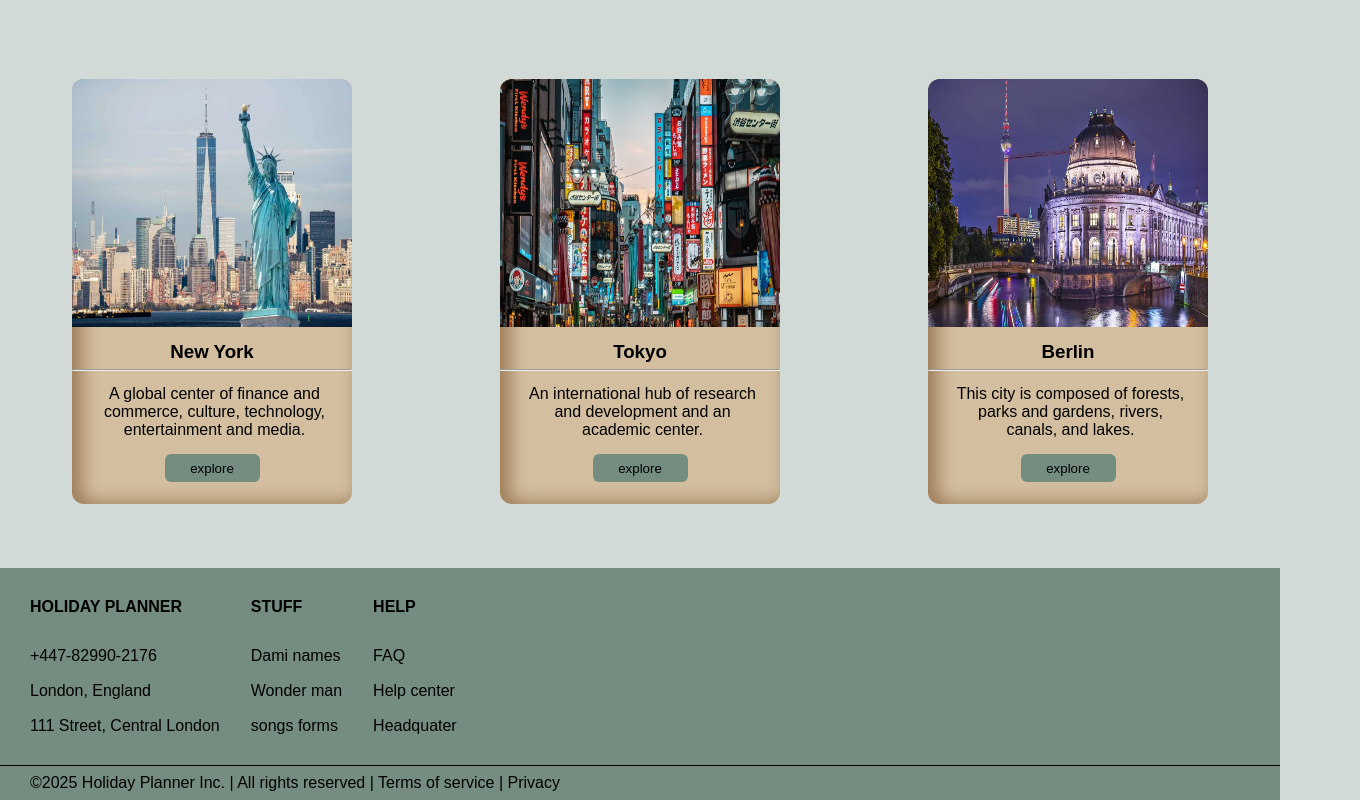
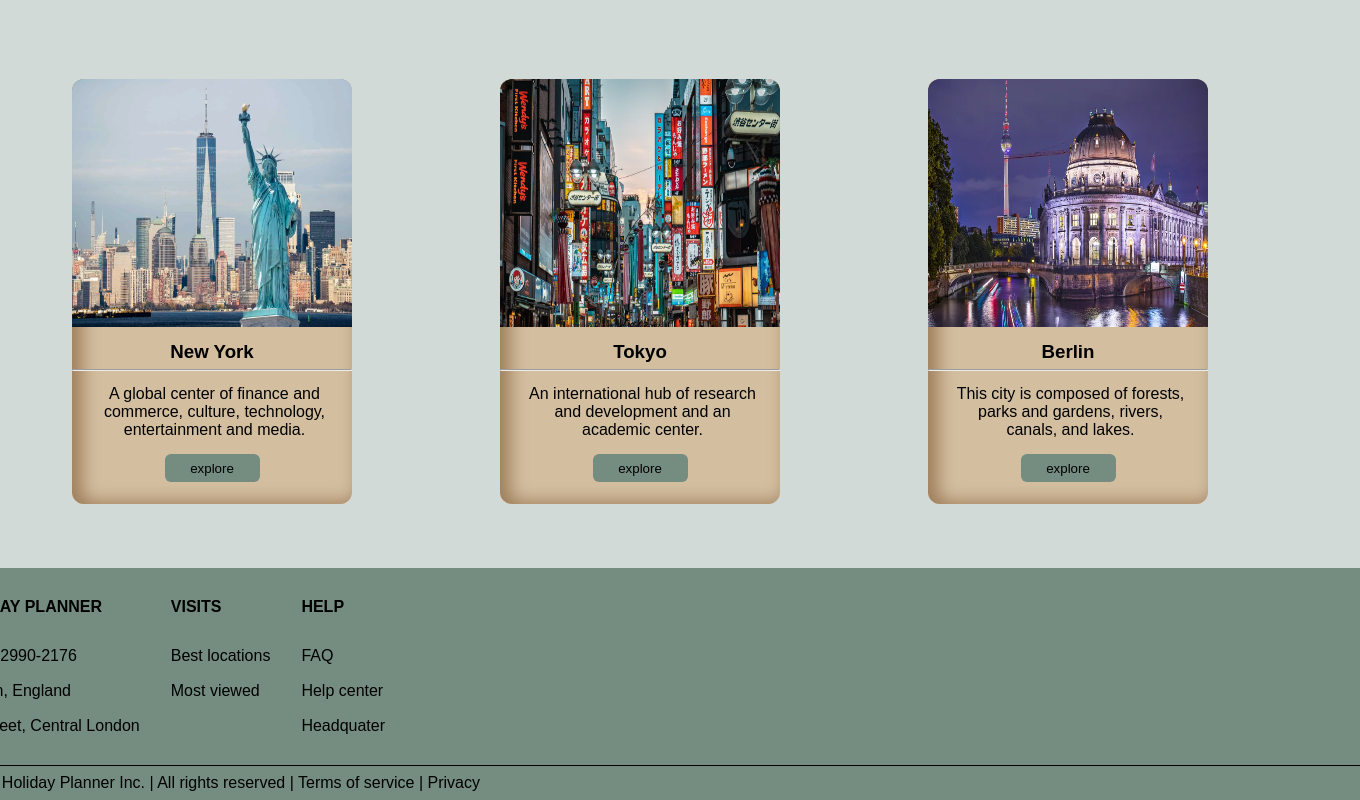
Before and after one commit to bello-damy/holiday-planner, a React (Create React App) app: page / in a window 1280 px wide. Shown: the part 818-1618 px from the top of the page, 1360 px wide, since content can reach past the window. Built offline with nearby package versions, Linux system fonts and the light colour scheme.

Commit message:
routes fixed

```diff
--- a/src/App.css
+++ b/src/App.css
@@ -5,6 +5,9 @@
   box-sizing: border-box;
   align-items: center;
   justify-content: center;
+  display: flex;
+  flex-direction: column;
+  min-height: 100vh;
 }
 
 .product {
--- a/src/App.js
+++ b/src/App.js
@@ -1,8 +1,7 @@
-import { Routes } from 'react-router-dom';
 import './App.css';
 import Card from './cardComponent/Card';
 import Navbar from './pages/Navbar';
-import { BrowserRouter as Router, Route, Switch } from 'react-router-dom';
+import { BrowserRouter as Router, Routes, Route } from 'react-router-dom';
 import { Home, About, Services, Contact } from "./pages/index"
 import Banner from './Banner';
 import Footer from './footerComponent/Footer';
@@ -12,13 +11,11 @@ function App() {
     <div className="App">
       <Navbar />
       <Routes>
-        <Route path="/" element={<Home />} />
-        <Route path="/about" element={<About />} />
-        <Route path="/services" element={<Services />} />
-        <Route path="/contact" element={<Contact />} />
+        <Route path="/" element={<><Home /><Banner /><Card /></>} />
+        <Route path="/about" element={<><About /></>} />
+        <Route path="/services" element={<><Services /></>} />
+        <Route path="/contact" element={<><Contact /></>} />
       </Routes>
-      <Banner />
-      <Card />
       <Footer />
     </div>
   );
--- a/src/Banner.css
+++ b/src/Banner.css
@@ -9,4 +9,5 @@
   font-style: italic;
   border: 2px solid;
   margin: 0 0.5px;
+  width: 90rem;
 }
--- a/src/footerComponent/Footer.css
+++ b/src/footerComponent/Footer.css
@@ -15,3 +15,8 @@
   padding: 1px 1px 4px 0px;
   list-style-type: none;
 }
+
+.main-footer {
+  margin-top: auto;
+  width: 90rem;
+}
--- a/src/footerComponent/Footer.js
+++ b/src/footerComponent/Footer.js
@@ -18,12 +18,11 @@ const Footer = () => {
           </div>
           {/* column2 */}
           <div>
-            <h4>STUFF</h4>
+            <h4>VISITS</h4>
             <br />
             <ul>
-              <li>Dami names</li>
-              <li>Wonder man</li>
-              <li>songs forms</li>
+              <li>Best locations</li>
+              <li>Most viewed</li>
             </ul>
           </div>
           {/* column3 */}
--- a/src/index.js
+++ b/src/index.js
@@ -3,7 +3,7 @@ import ReactDOM from 'react-dom/client';
 import './index.css';
 import App from './App';
 import reportWebVitals from './reportWebVitals';
-import { BrowserRouter, Router, Route, Switch } from 'react-router-dom';
+import { BrowserRouter } from 'react-router-dom';
 
 const root = ReactDOM.createRoot(document.getElementById('root'));
 root.render(
--- a/src/pages/Navbar.css
+++ b/src/pages/Navbar.css
@@ -90,3 +90,7 @@ nav .menu span {
         margin: 0.2rem 0.5rem;
     }
 }
+
+.navbar {
+    width: 90rem;
+}
```
